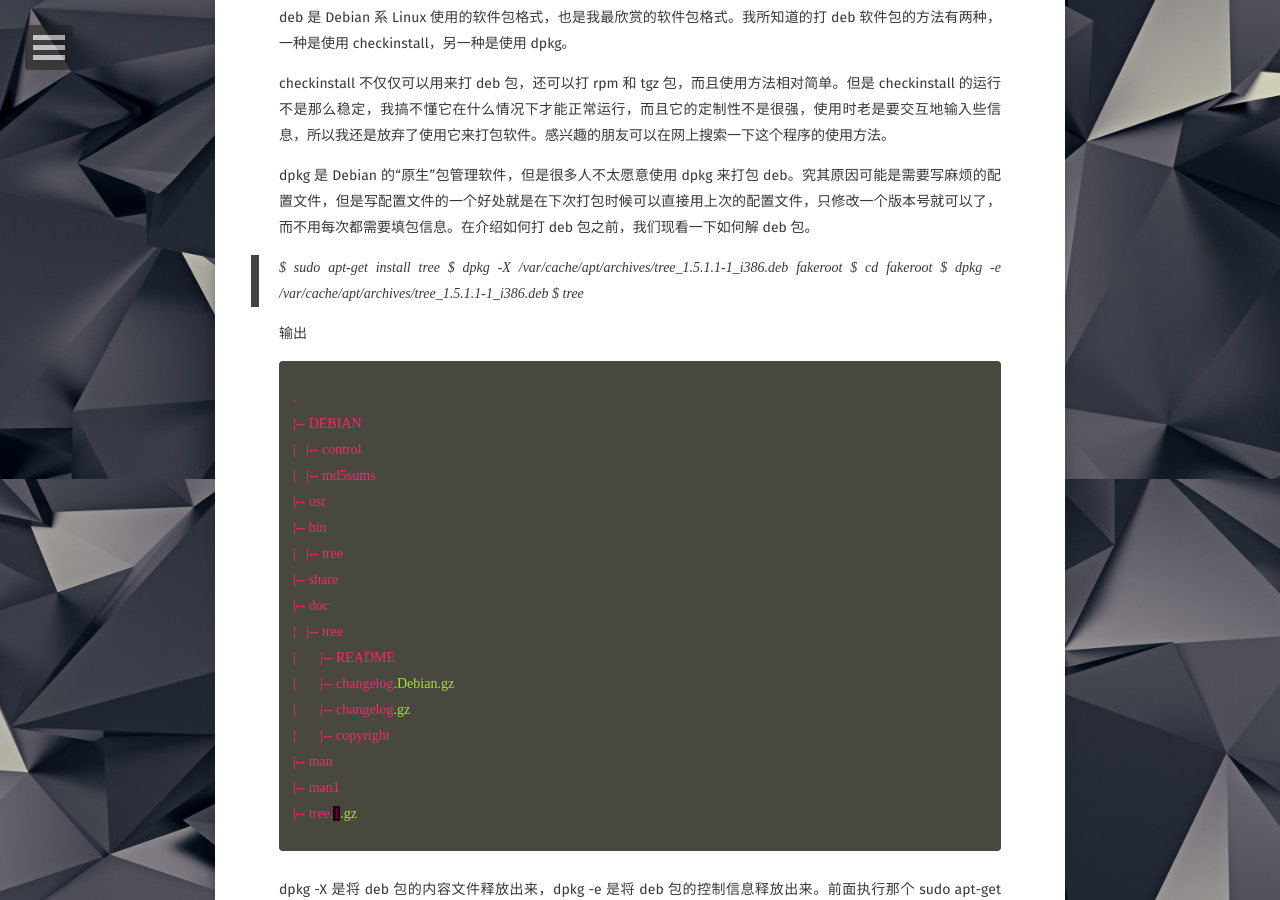
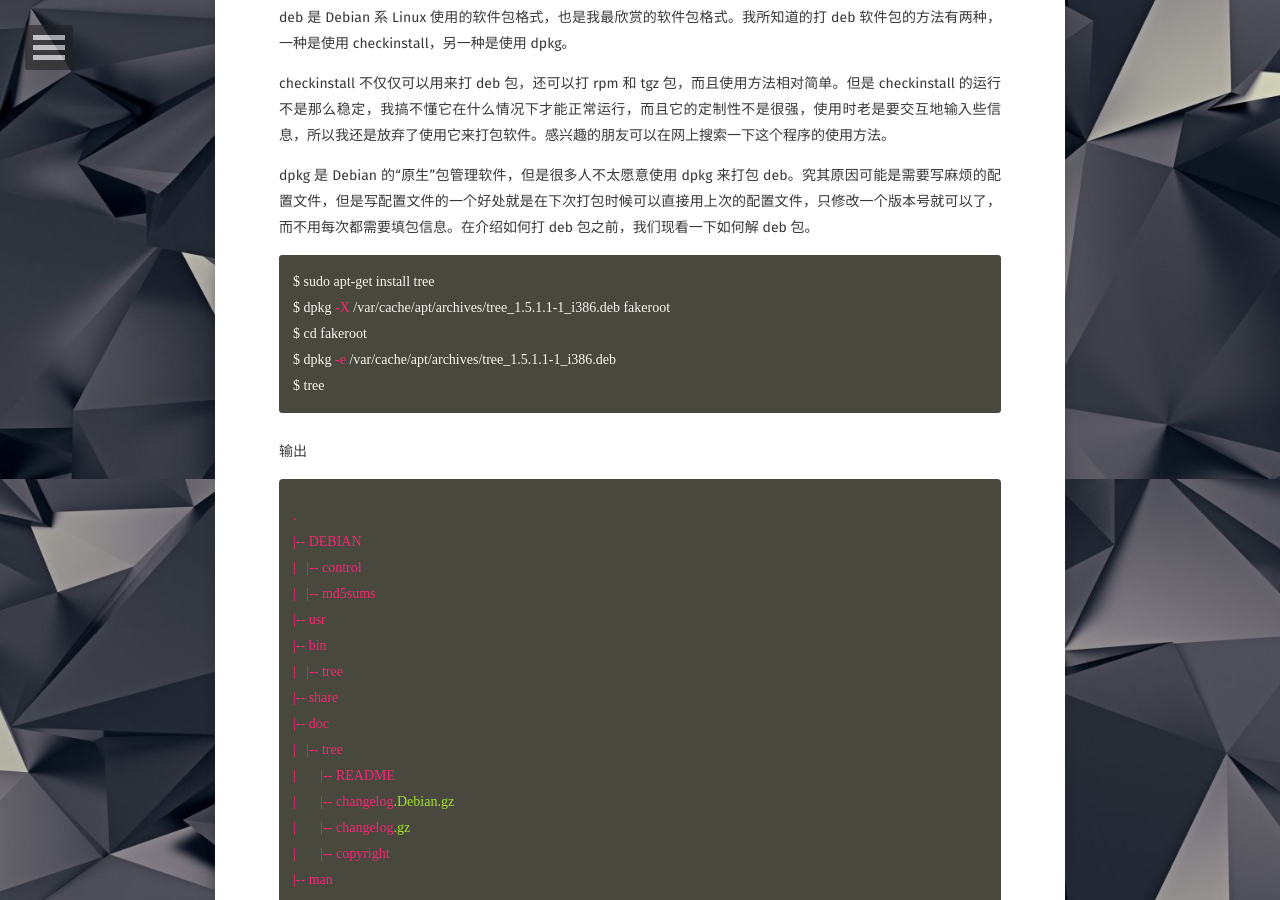
Before and after one commit to ziboyi/ziboyi.github.io, a Jekyll site: the page built from _posts/2017-09-01-制作DEB包.md, in a window 1280 px wide and 900 px high, scrolled down 421 px. Built offline with Jekyll 4.4.1, drawn with Linux system fonts in a browser that asks for light colours; some web fonts are replaced.

Commit message:
Customized

````diff
--- a/_posts/2017-09-01-制作DEB包.md
+++ b/_posts/2017-09-01-制作DEB包.md
@@ -16,12 +16,13 @@
 dpkg 是 Debian 的“原生”包管理软件，但是很多人不太愿意使用 dpkg 来打包 deb。究其原因可能是需要写麻烦的配置文件，但是写配置文件的一个好处就是在下次打包时候可以直接用上次的配置文件，只修改一个版本号就可以了，而不用每次都需要填包信息。在介绍如何打 deb 包之前，我们现看一下如何解 deb 包。
 
 
-
->$ sudo apt-get install tree
->$ dpkg -X /var/cache/apt/archives/tree_1.5.1.1-1_i386.deb fakeroot
->$ cd fakeroot
->$ dpkg -e /var/cache/apt/archives/tree_1.5.1.1-1_i386.deb
->$ tree
+```bash
+$ sudo apt-get install tree
+$ dpkg -X /var/cache/apt/archives/tree_1.5.1.1-1_i386.deb fakeroot
+$ cd fakeroot
+$ dpkg -e /var/cache/apt/archives/tree_1.5.1.1-1_i386.deb
+$ tree
+```
 
 
 
````
